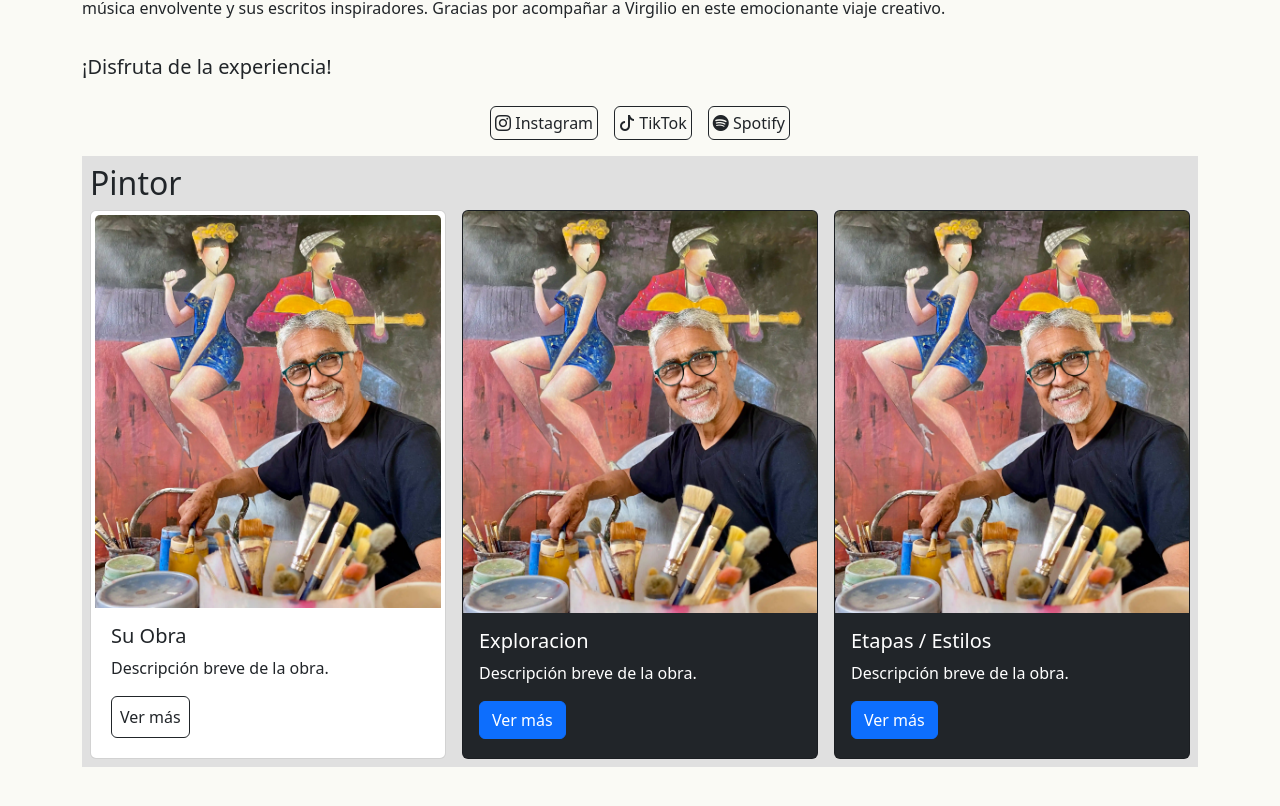
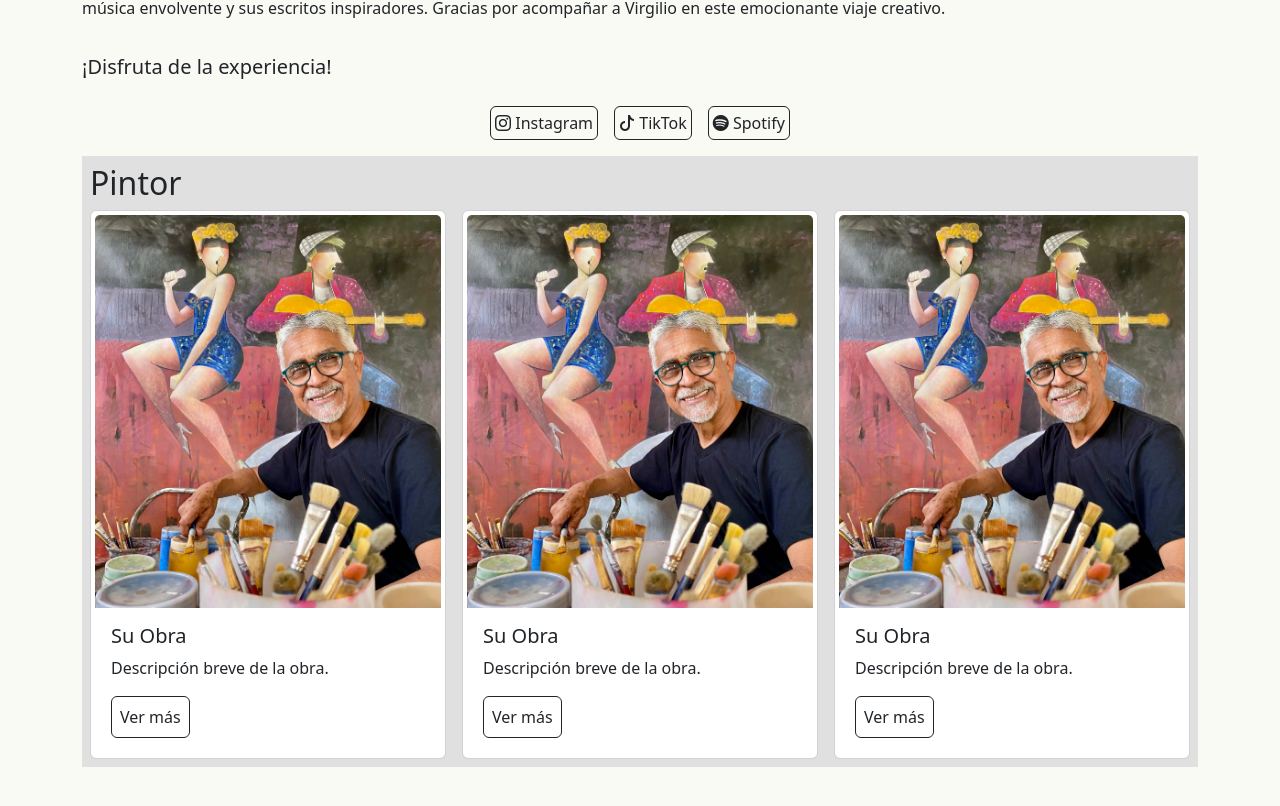
Before and after one commit to DevAnd7/VA-WebPage, a React (Vite) app in the folder VA-WP/: page / in a window 1280 px wide. Shown: the part 422-1228 px from the top of the page. Built offline with nearby package versions, Linux system fonts and the light colour scheme.

Commit message:
creacion de la card galeria

```diff
--- a/VA-WP/src/Componentes/Botones.jsx
+++ b/VA-WP/src/Componentes/Botones.jsx
@@ -1,4 +1,4 @@
-function Botones({ onClick, iconClass, label }) {
+function BotonesRS({ onClick, iconClass, label }) {
   return (
     <button onClick={onClick} className="btn btn-outline-dark p-1">
       <i className={iconClass}></i> {label}
@@ -6,7 +6,7 @@ function Botones({ onClick, iconClass, label }) {
   );
 }
 
-export { Botones };
+export { BotonesRS };
 
 
 function BotonesVerMas({ onClick }) {
--- /dev/null
+++ b/VA-WP/src/Componentes/CardGaleria.jsx
@@ -0,0 +1,18 @@
+import {BotonesVerMas} from "../Componentes/Botones"
+
+const CardGaleria = () => {
+    return (
+        <div className="card p-1 h-100">
+            <img src="/VA taller.webp" className="card-img-top" alt="..." />
+            <div className="card-body">
+                <h5 className="card-title">Su Obra</h5>
+                <p className="card-text">
+                    Descripción breve de la obra.
+                </p>
+                <BotonesVerMas href={"#"} />
+            </div>
+        </div>
+    )
+}
+
+export default CardGaleria;
--- a/VA-WP/src/Components/Banner.jsx
+++ b/VA-WP/src/Components/Banner.jsx
@@ -1,6 +1,6 @@
 import "./Banner.css"; //importacion de los estilos del banner
 
-import {Botones} from "../Componentes/Botones"; //importacion del componente de botones
+import {BotonesRS} from "../Componentes/Botones"; //importacion del componente de botones
 
 function Banner() {
     return (
@@ -27,7 +27,7 @@ function Banner() {
             <div className="d-flex justify-content-center justify-space-between">
                 <ul className="d-flex gap-3 list-unstyled fs-3 mb-0">
                     <li>
-                        <Botones
+                        <BotonesRS
                             iconClass="bi bi-instagram"
                             label="Instagram"
                             onClick={() =>
@@ -37,7 +37,7 @@ function Banner() {
                     </li>
 
                     <li>
-                        <Botones
+                        <BotonesRS
                             iconClass="bi bi-tiktok"
                             label="TikTok"
                             onClick={() =>
@@ -47,7 +47,7 @@ function Banner() {
                     </li>
 
                     <li>
-                        <Botones
+                        <BotonesRS
                             iconClass="bi bi-spotify"
                             label="Spotify"
                             onClick={() =>
--- a/VA-WP/src/Components/Footer.jsx
+++ b/VA-WP/src/Components/Footer.jsx
@@ -1,4 +1,4 @@
-import {Botones} from "../Componentes/Botones"
+import {BotonesRS} from "../Componentes/Botones"
 
 function Footer() {
   return (
@@ -9,7 +9,7 @@ function Footer() {
 
         <ul className="d-flex gap-3 list-unstyled fs-3 mb-0">
           <li>
-            <Botones
+            <BotonesRS
               href="https://www.instagram.com/virgilioarrieta/"
               iconClass="bi bi-instagram"
               label="Instagram"
@@ -17,7 +17,7 @@ function Footer() {
           </li>
 
           <li>
-            <Botones
+            <BotonesRS
               href="https://www.tiktok.com/@virgilio.arrieta"
               iconClass="bi bi-tiktok"
               label="TikTok"
@@ -25,7 +25,7 @@ function Footer() {
           </li>
 
           <li>
-            <Botones
+            <BotonesRS
               href="https://open.spotify.com/intl-es/artist/0PCpDbUZp068RFBztSkiPn"
               iconClass="bi bi-spotify"
               label="Spotify"
--- a/VA-WP/src/Components/Pintor.jsx
+++ b/VA-WP/src/Components/Pintor.jsx
@@ -1,4 +1,4 @@
-import {BotonesVerMas} from "../Componentes/Botones"
+import CardGaleria from "../Componentes/CardGaleria";
 
 function Pintor() {
     return (
@@ -8,42 +8,15 @@ function Pintor() {
             <div>
                 <div className="row g-3">
                     <div className="col-lg-4 col-md-6">
-                        <div className="card p-1 h-100">
-                            <img src="/VA taller.webp" className="card-img-top" alt="..." />
-                            <div className="card-body">
-                                <h5 className="card-title">Su Obra</h5>
-                                <p className="card-text">
-                                    Descripción breve de la obra.
-                                </p>
-                                <BotonesVerMas href={"#"}/>
-                            </div>
-                        </div>
+                        <CardGaleria />
                     </div>
 
                     <div className="col-lg-4 col-md-6">
-                        <div className="card h-100 bg-dark text-white">
-                            <img src="/VA taller.webp" className="card-img-top" alt="..." />
-                            <div className="card-body">
-                                <h5 className="card-title">Exploracion</h5>
-                                <p className="card-text">
-                                    Descripción breve de la obra.
-                                </p>
-                                <a href="#" className="btn btn-primary">Ver más</a>
-                            </div>
-                        </div>
+                        <CardGaleria />
                     </div>
 
                     <div className="col-lg-4 col-md-6">
-                        <div className="card h-100 bg-dark text-white">
-                            <img src="/VA taller.webp" className="card-img-top" alt="..." />
-                            <div className="card-body">
-                                <h5 className="card-title">Etapas / Estilos</h5>
-                                <p className="card-text">
-                                    Descripción breve de la obra.
-                                </p>
-                                <a href="#" className="btn btn-primary">Ver más</a>
-                            </div>
-                        </div>
+                        <CardGaleria />
                     </div>
 
                 </div>
```
